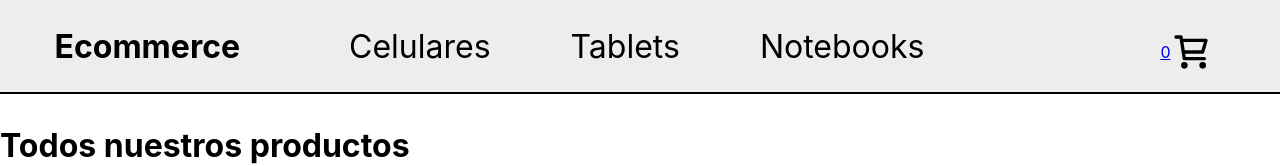
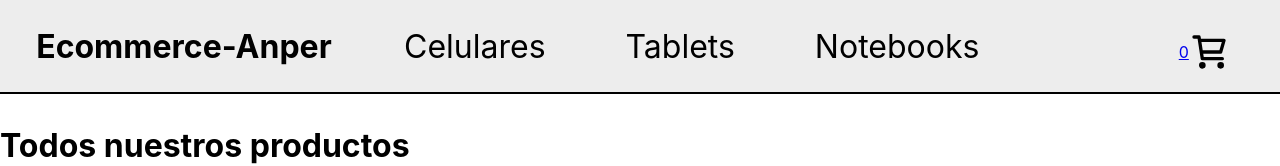
Before and after one commit to ANPERXD/Final-AngelPerezMaldonado, a React (Create React App) app: page / in a window 1280 px wide. Shown: the top 166 px of the page. Built offline with nearby package versions, Linux system fonts and the light colour scheme; no server answers; the database is empty.

Commit message:
Vers 0.8

```diff
--- a/src/components/NavBar/NavBar.jsx
+++ b/src/components/NavBar/NavBar.jsx
@@ -5,7 +5,7 @@ const NavBar = () => {
     return (
         <nav id="NavBar">
             <Link to='/' className="link">
-                <h1 id="logo">Ecommerce</h1>
+                <h1 id="logo">Ecommerce-Anper</h1>
             </Link>
             <div id="Selections">
                 <NavLink className="link-category"  to={`/category/celular`}>Celulares</NavLink>
```
